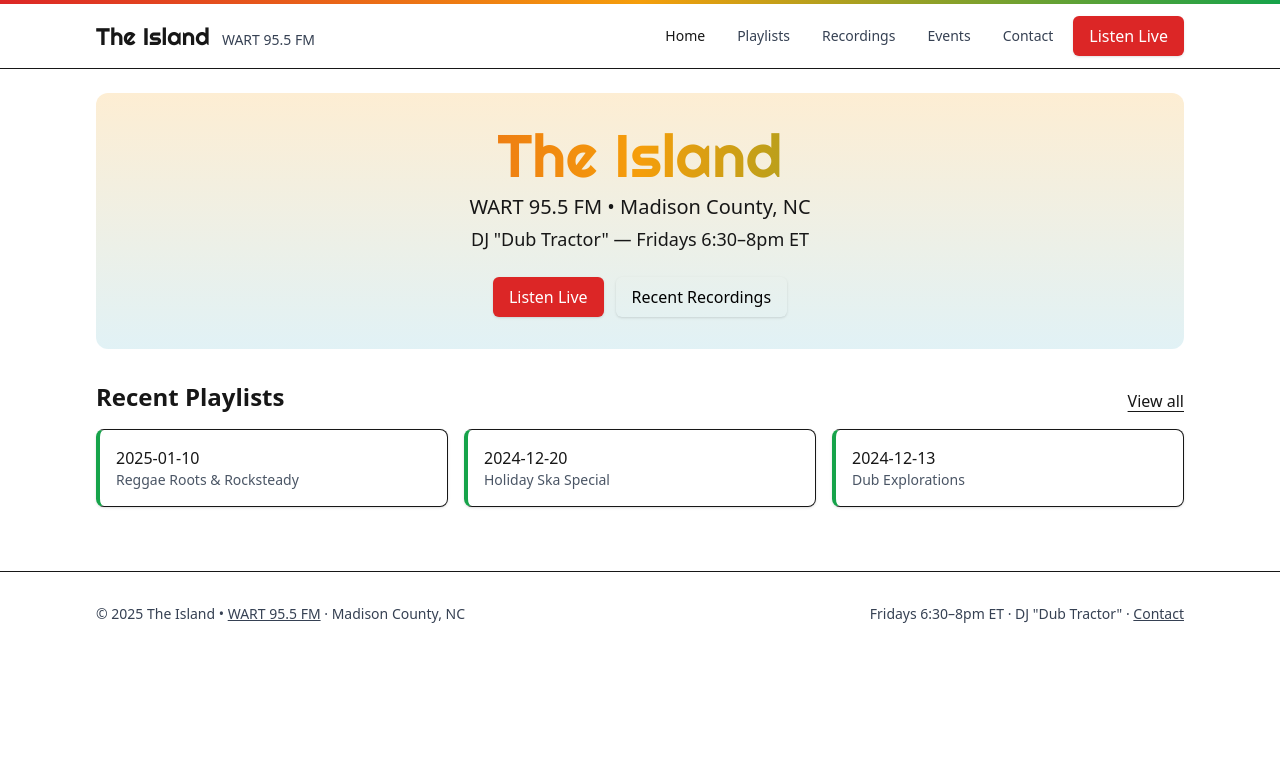
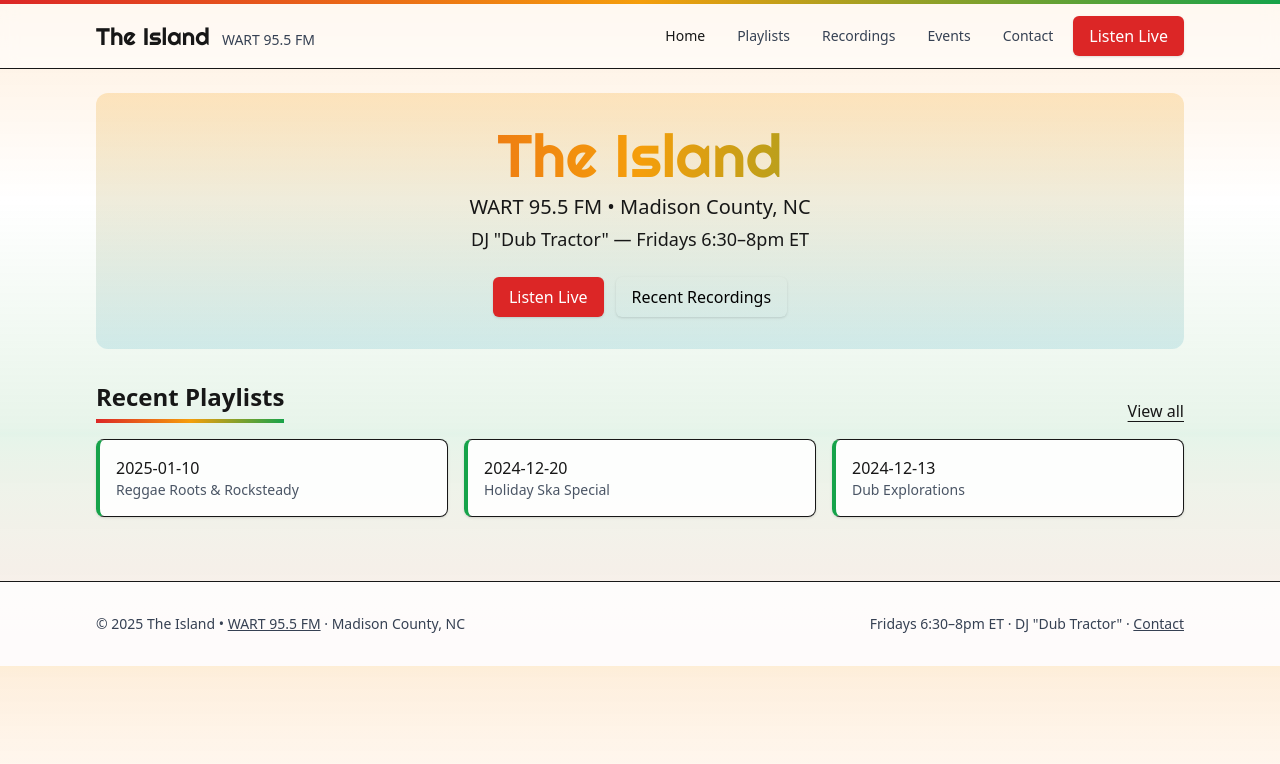
Before and after one commit to jkeychan/theisland-radio-site, a Next.js app in the folder web/: page / in a window 1280 px wide. Shown: the top 764 px of the page. Built offline with nearby package versions, Linux system fonts and the light colour scheme; no server answers.

Commit message:
style: deepen red-gold-green theme across layout and headings

```diff
--- a/web/src/app/globals.css
+++ b/web/src/app/globals.css
@@ -33,7 +33,13 @@
 }
 
 body {
-  background: var(--background);
+  background: linear-gradient(
+    180deg,
+    color-mix(in oklch, var(--rasta-gold) 18%, transparent),
+    color-mix(in oklch, white 90%, transparent) 30%,
+    color-mix(in oklch, var(--rasta-green) 12%, transparent) 65%,
+    color-mix(in oklch, var(--rasta-red) 10%, transparent)
+  );
   color: var(--foreground);
 }
 
@@ -49,7 +55,7 @@ body {
 }
 
 .hero {
-  background-image: linear-gradient(180deg, rgba(245, 158, 11, 0.18), rgba(8, 145, 178, 0.12));
+  background-image: linear-gradient(180deg, rgba(245, 158, 11, 0.22), rgba(8, 145, 178, 0.14));
 }
 
 .card {
@@ -58,6 +64,13 @@ body {
 
 .card-accent {
   border-left: 4px solid var(--rasta-green);
+}
+
+.section-heading {
+  display: inline-block;
+  padding-bottom: 6px;
+  border-bottom: 4px solid transparent;
+  border-image: linear-gradient(to right, var(--rasta-red), var(--rasta-gold), var(--rasta-green)) 1;
 }
 
 .card-title {
--- a/web/src/app/page.tsx
+++ b/web/src/app/page.tsx
@@ -21,7 +21,7 @@ export default function Home() {
 
       <section aria-labelledby="playlist-preview-title">
         <div className="flex items-end justify-between">
-          <h2 id="playlist-preview-title" className="text-2xl font-semibold text-[--rasta-red]">Recent Playlists</h2>
+          <h2 id="playlist-preview-title" className="text-2xl font-semibold section-heading">Recent Playlists</h2>
           <a className="text-[--rasta-green] underline underline-offset-4" href="/playlists/">View all</a>
         </div>
         <div id="playlist-preview" className="mt-4 grid grid-cols-1 sm:grid-cols-2 lg:grid-cols-3 gap-4">
```
